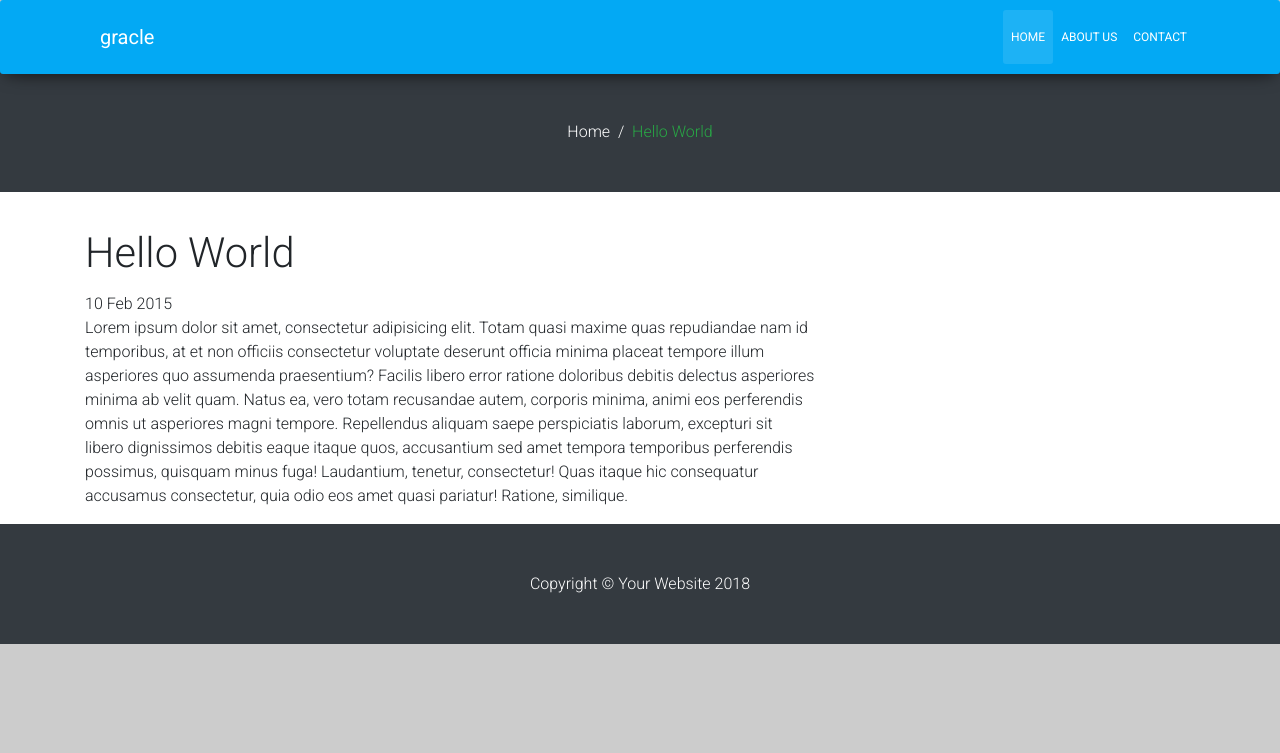
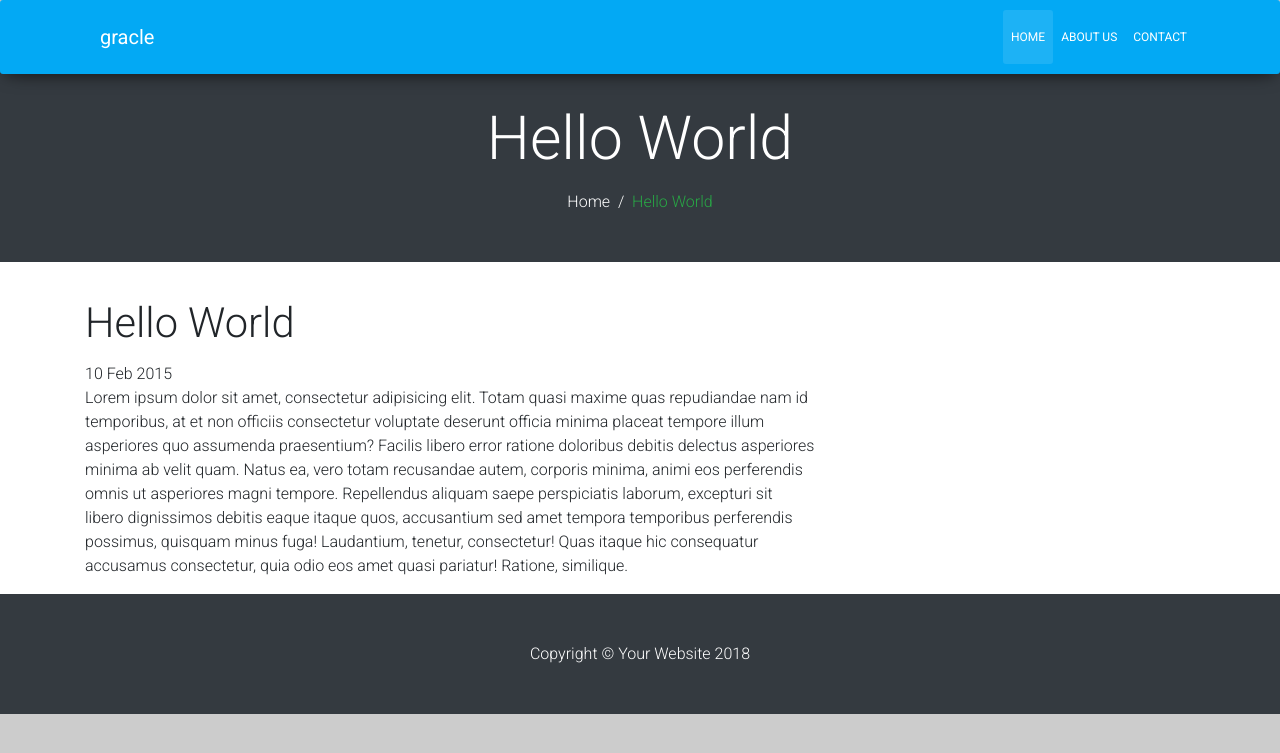
Before and after one commit to gracle/gracle.github.io, a Jekyll site: the page built from _posts/2015-02-10-hello-world.md, in a window 1280 px wide. Shown: the top 753 px of the page. Built offline with Jekyll 4.4.1, drawn with Linux system fonts in a browser that asks for light colours; nearby versions of some CDN libraries.

Commit message:
Update header.html

```diff
--- a/_includes/header.html
+++ b/_includes/header.html
@@ -2,7 +2,7 @@
 <div class="container">
 	<div class="row">
 		<div class="col-md-12 text-center">
-			<h1 class="mt-0 mb-3 text-white">{{ page.tile }}</h1>
+			<h1 class="mt-0 mb-3 text-white">{{ page.title }}</h1>
 			<div class="breadcrumbs">
 				<p class="mb-0 text-white"><a class="text-white" href="{{ site.url }}">Home</a>  /  <span class="text-success">{{ page.title }}</span></p>
 			</div>
```
